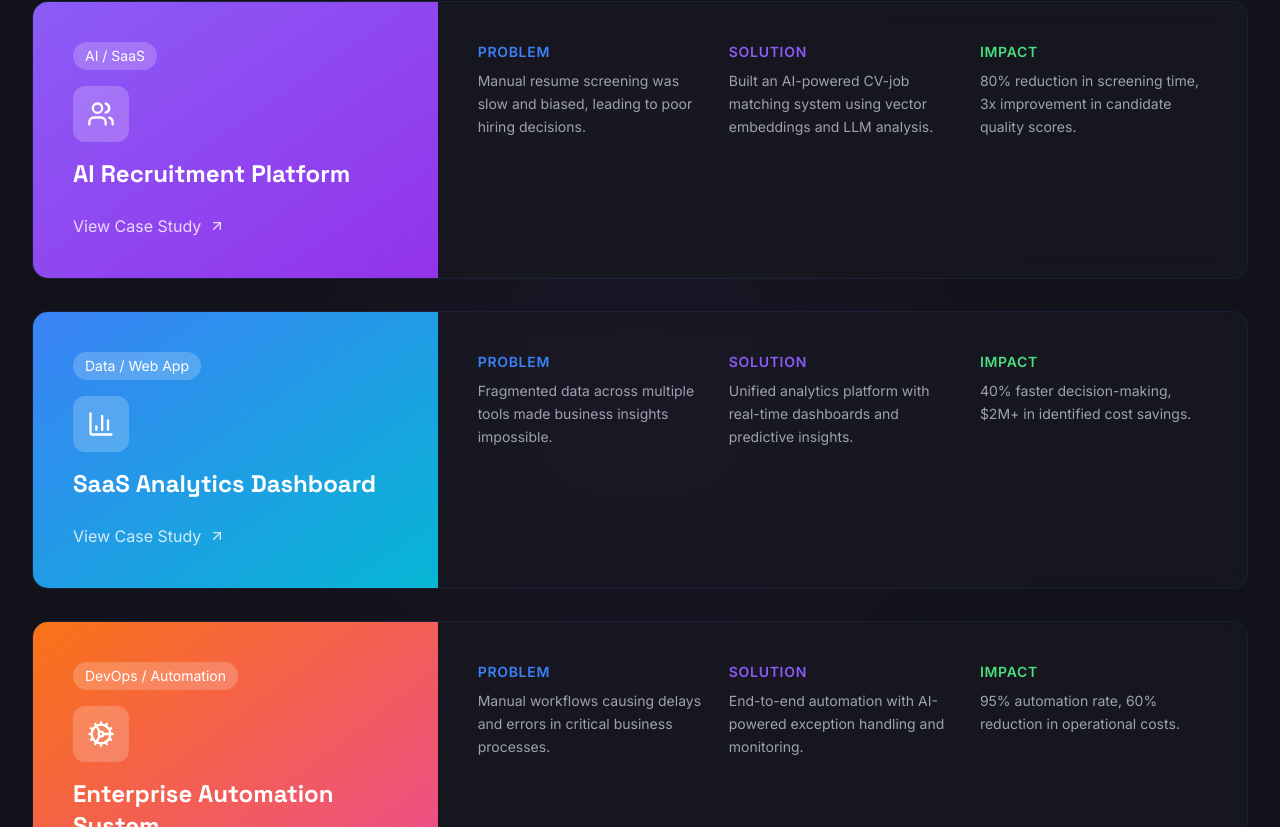
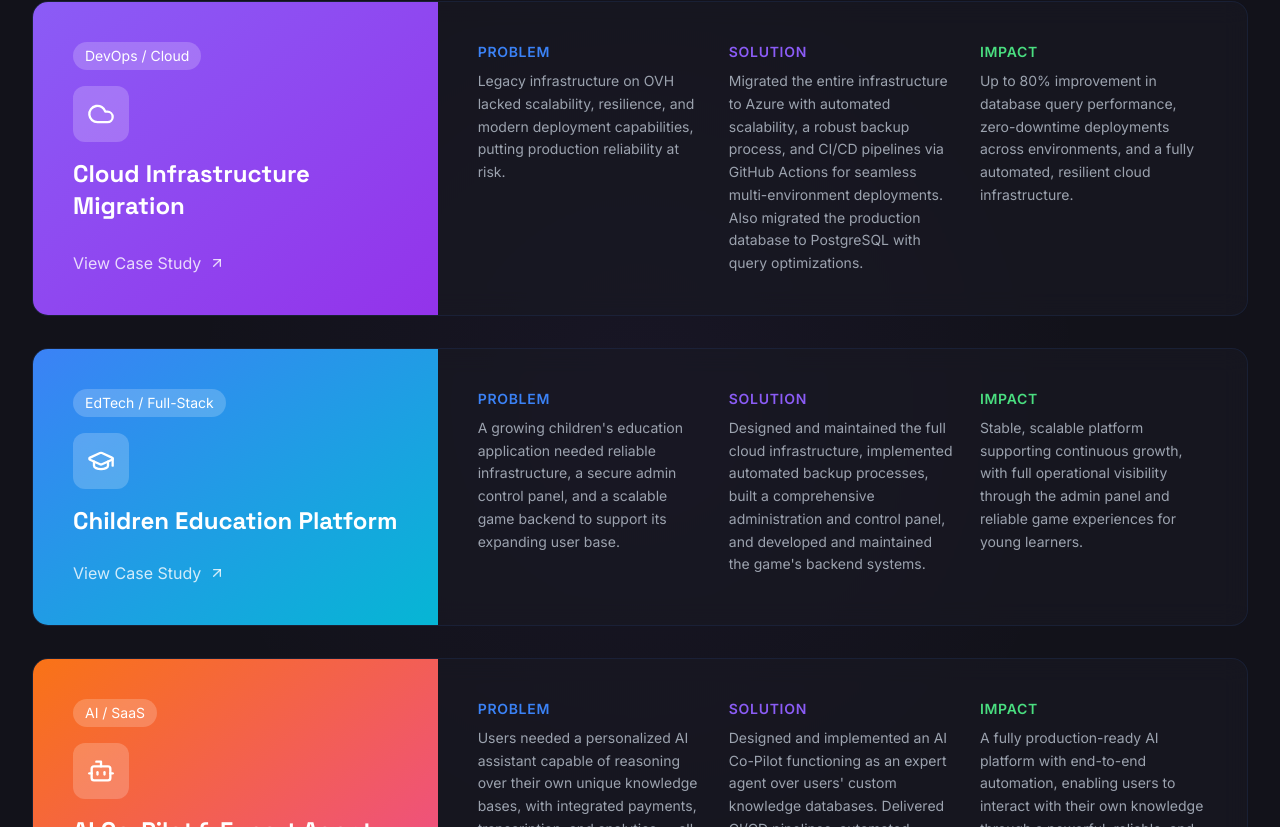
Before and after one commit to bytes-monks/bytes-monks, a React (Vite) app: page / in a window 1280 px wide. Shown: the part 4153-4980 px from the top of the page. Built offline with nearby package versions, Linux system fonts and the light colour scheme.

Commit message:
chores: update selcted works section

```diff
--- a/src/components/Portfolio.tsx
+++ b/src/components/Portfolio.tsx
@@ -1,34 +1,34 @@
 import { motion } from 'framer-motion';
 import { useInView } from 'framer-motion';
 import { useRef } from 'react';
-import { ArrowUpRight, Users, BarChart3, Cog } from 'lucide-react';
+import { ArrowUpRight, Cloud, GraduationCap, Bot } from 'lucide-react';
 
 const caseStudies = [
   {
-    title: 'AI Recruitment Platform',
-    category: 'AI / SaaS',
-    icon: Users,
-    problem: 'Manual resume screening was slow and biased, leading to poor hiring decisions.',
-    solution: 'Built an AI-powered CV-job matching system using vector embeddings and LLM analysis.',
-    impact: '80% reduction in screening time, 3x improvement in candidate quality scores.',
+    title: 'Cloud Infrastructure Migration',
+    category: 'DevOps / Cloud',
+    icon: Cloud,
+    problem: 'Legacy infrastructure on OVH lacked scalability, resilience, and modern deployment capabilities, putting production reliability at risk.',
+    solution: 'Migrated the entire infrastructure to Azure with automated scalability, a robust backup process, and CI/CD pipelines via GitHub Actions for seamless multi-environment deployments. Also migrated the production database to PostgreSQL with query optimizations.',
+    impact: 'Up to 80% improvement in database query performance, zero-downtime deployments across environments, and a fully automated, resilient cloud infrastructure.',
     gradient: 'from-violet-500 to-purple-600',
   },
   {
-    title: 'SaaS Analytics Dashboard',
-    category: 'Data / Web App',
-    icon: BarChart3,
-    problem: 'Fragmented data across multiple tools made business insights impossible.',
-    solution: 'Unified analytics platform with real-time dashboards and predictive insights.',
-    impact: '40% faster decision-making, $2M+ in identified cost savings.',
+    title: 'Children Education Platform',
+    category: 'EdTech / Full-Stack',
+    icon: GraduationCap,
+    problem: 'A growing children\'s education application needed reliable infrastructure, a secure admin control panel, and a scalable game backend to support its expanding user base.',
+    solution: 'Designed and maintained the full cloud infrastructure, implemented automated backup processes, built a comprehensive administration and control panel, and developed and maintained the game\'s backend systems.',
+    impact: 'Stable, scalable platform supporting continuous growth, with full operational visibility through the admin panel and reliable game experiences for young learners.',
     gradient: 'from-blue-500 to-cyan-500',
   },
   {
-    title: 'Enterprise Automation System',
-    category: 'DevOps / Automation',
-    icon: Cog,
-    problem: 'Manual workflows causing delays and errors in critical business processes.',
-    solution: 'End-to-end automation with AI-powered exception handling and monitoring.',
-    impact: '95% automation rate, 60% reduction in operational costs.',
+    title: 'AI Co-Pilot & Expert Agent',
+    category: 'AI / SaaS',
+    icon: Bot,
+    problem: 'Users needed a personalized AI assistant capable of reasoning over their own unique knowledge bases, with integrated payments, transcription, and analytics — all delivered reliably.',
+    solution: 'Designed and implemented an AI Co-Pilot functioning as an expert agent over users\' custom knowledge databases. Delivered CI/CD pipelines, automated database backups, a transcription service, online payment integration, and an analytics module.',
+    impact: 'A fully production-ready AI platform with end-to-end automation, enabling users to interact with their own knowledge through a powerful, reliable, and extensible agent.',
     gradient: 'from-orange-500 to-pink-500',
   },
 ];
```
